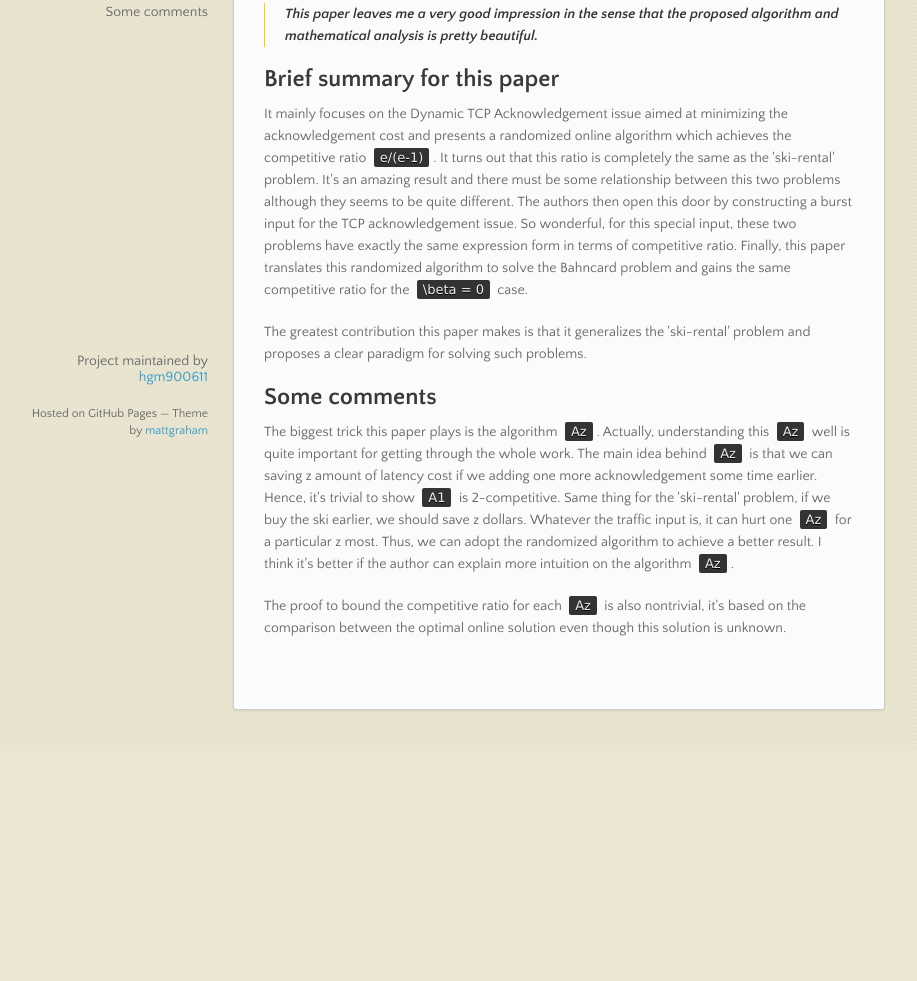
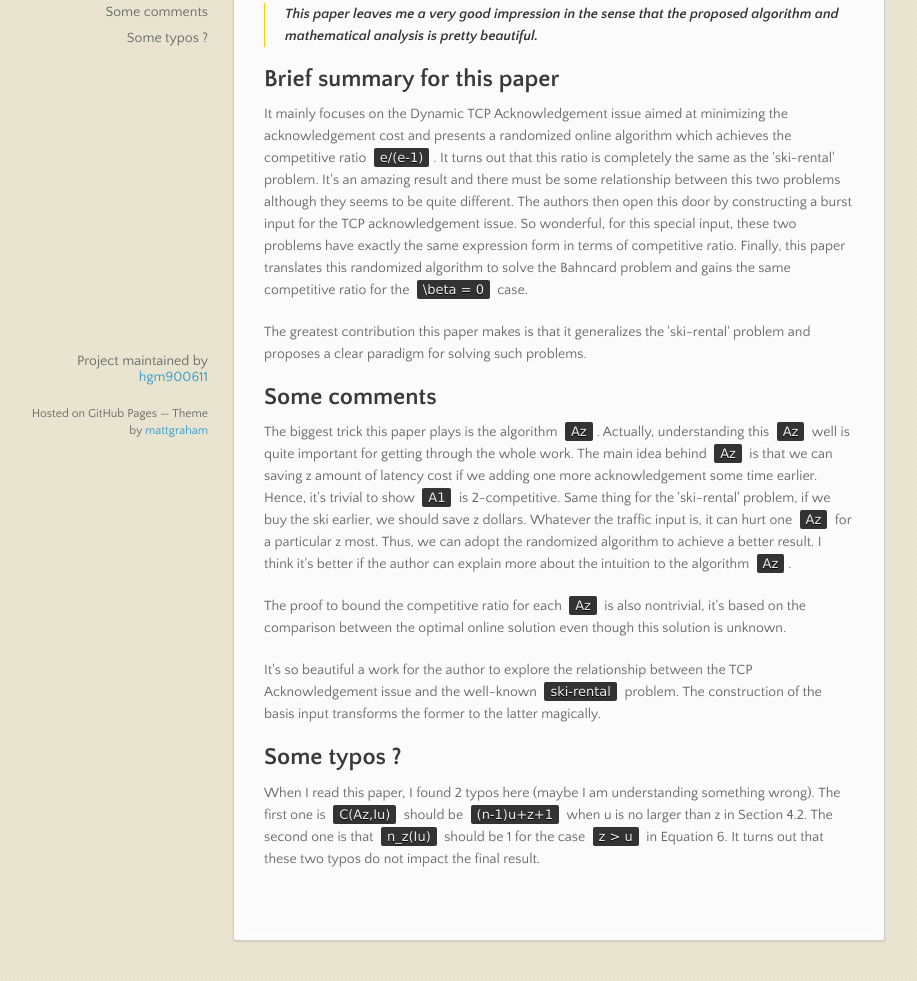
Before and after one commit to hgm900611/Week_1, a plain HTML site: page index.html in a window 1280 px wide. Shown: the part 321-1302 px from the top of the page, without its empty margins (82-999 px from the left). Before the commit the page ends 1071 px from the top, so only its background shows below. Drawn offline with nearby package versions, Linux system fonts and the light colour scheme.

Commit message:
Create gh-pages branch via GitHub

```diff
--- a/index.html
+++ b/index.html
@@ -56,9 +56,16 @@
 <h2>
 <a name="some-comments" class="anchor" href="#some-comments"><span class="octicon octicon-link"></span></a>Some comments</h2>
 
-<p>The biggest trick this paper plays is the algorithm <code>Az</code>. Actually, understanding this <code>Az</code> well is quite important for getting through the whole work. The main idea behind <code>Az</code> is that we can saving z amount of latency cost if we adding one more acknowledgement some time earlier. Hence, it's trivial to show <code>A1</code> is 2-competitive. Same thing for the 'ski-rental' problem, if we buy the ski earlier, we should save z dollars. Whatever the traffic input is, it can hurt one <code>Az</code> for a particular z most. Thus, we can adopt the randomized algorithm to achieve a better result. I think it's better if the author can explain more intuition on the algorithm <code>Az</code>.</p>
+<p>The biggest trick this paper plays is the algorithm <code>Az</code>. Actually, understanding this <code>Az</code> well is quite important for getting through the whole work. The main idea behind <code>Az</code> is that we can saving z amount of latency cost if we adding one more acknowledgement some time earlier. Hence, it's trivial to show <code>A1</code> is 2-competitive. Same thing for the 'ski-rental' problem, if we buy the ski earlier, we should save z dollars. Whatever the traffic input is, it can hurt one <code>Az</code> for a particular z most. Thus, we can adopt the randomized algorithm to achieve a better result. I think it's better if the author can explain more about the intuition to the algorithm <code>Az</code>.</p>
 
 <p>The proof to bound the competitive ratio for each <code>Az</code> is also nontrivial, it's based on the comparison between the optimal online solution even though this solution is unknown. </p>
+
+<p>It's so beautiful a work for the author to explore the relationship between the TCP Acknowledgement issue and the well-known <code>ski-rental</code> problem. The construction of the basis input transforms the former to the latter magically.  </p>
+
+<h2>
+<a name="some-typos-" class="anchor" href="#some-typos-"><span class="octicon octicon-link"></span></a>Some typos ?</h2>
+
+<p>When I read this paper, I found 2 typos here (maybe I am understanding something wrong). The first one is <code>C(Az,Iu)</code> should be <code>(n-1)u+z+1</code> when u is no larger than z in Section 4.2. The second one is that <code>n_z(Iu)</code> should be 1 for the case <code>z &gt; u</code> in Equation 6. It turns out that these two typos do not impact the final result. </p>
       </section>
       <footer>
         <p>Project maintained by <a href="https://github.com/hgm900611">hgm900611</a></p>
```
Also changed, not shown: params.json (+1 -1 lines).
